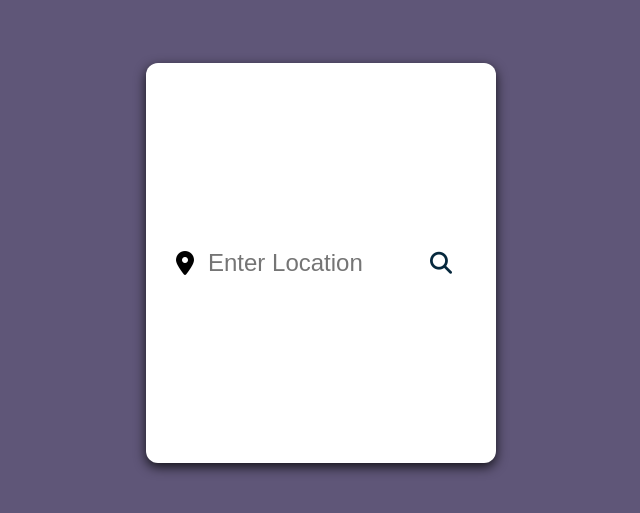
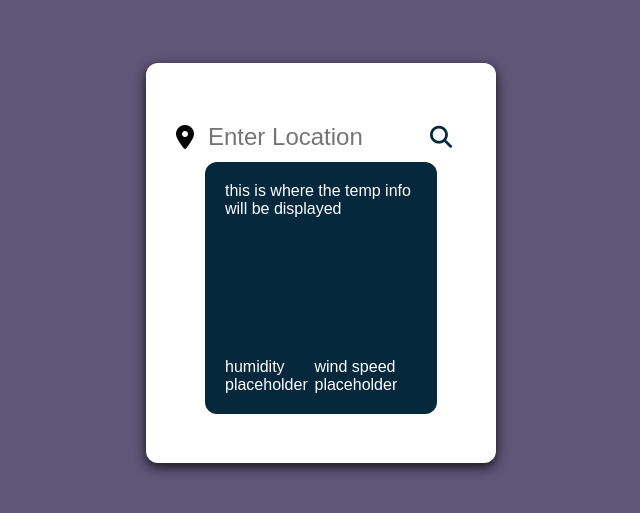
Before and after one commit to ZDON-Official/Weather_app, a plain HTML site: page index.html in a window 1280 px wide. Shown: the part 137-650 px from the top of the page, without its empty margins (319-959 px from the left). Drawn offline with Linux system fonts and the light colour scheme.

Commit message:
added placeholders for weather info

```diff
--- a/index.html
+++ b/index.html
@@ -21,6 +21,24 @@
                 <button class="fa-solid fa-magnifying-glass"> </button>
             </div>
 
+
+            <div class="info-box">
+                <div class="temp-info">
+                    this is where the temp info will be displayed
+                </div>
+
+                <div class="weather-info">
+                    <div class="humidity">
+                        humidity placeholder
+                    </div>
+
+                    <div class="wind">
+                        wind speed placeholder
+                    </div>
+                </div>
+
+            </div>
+
         </div>
     </body>
 </html>
--- a/style.css
+++ b/style.css
@@ -29,6 +29,7 @@ body{
     padding: 20px 30px;
 
     display: flex;
+    flex-direction: column;
     justify-content: center;
     align-items: center;
 
@@ -93,3 +94,34 @@ body{
     position: absolute;
     font-size: 24px;
 }
+
+
+
+
+/* code for info box */
+
+.info-box{
+    height: 70%;
+    width: 80%;
+
+    /* delete these later most likely */
+    background-color: #06283D;
+    border-radius: 12px;
+
+    color: white;
+
+
+    padding: 20px;
+
+    display: flex;
+    flex-direction: column;
+    align-items: center;
+    justify-content: space-between;
+}
+
+.weather-info{
+    display: flex;
+    /* flex-direction: column; */
+    justify-content: space-between;
+    align-items: center;
+}
```
